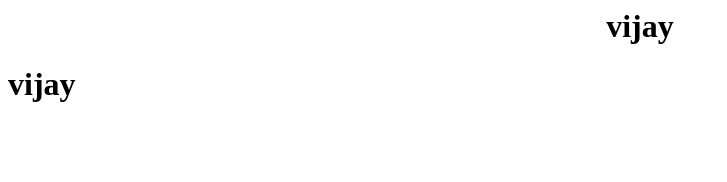
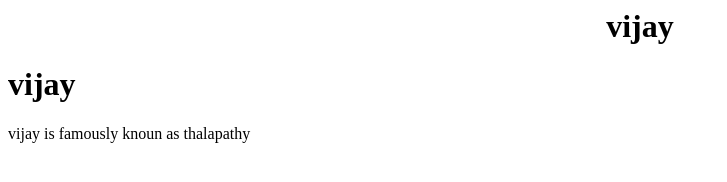
Before and after one commit to vetrivelMurugesan/thirdrepo, a plain HTML site: page index.html in a window 1280 px wide. Shown: the whole page, without its empty margins (0-727 px from the left). Drawn offline with Linux system fonts and the light colour scheme.

Commit message:
Update index.html

```diff
--- a/index.html
+++ b/index.html
@@ -1,2 +1,3 @@
 <center><h1>vijay</h1></center>
 <h1>vijay</h1>
+<p>vijay is famously knoun as thalapathy</p>
```
